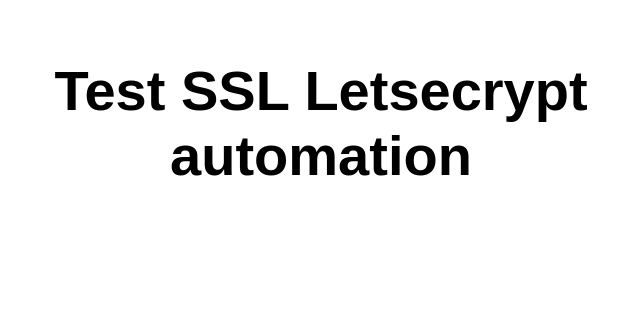
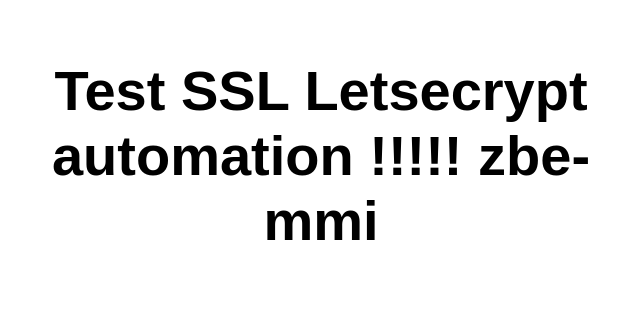
Before and after one commit to zenzedoon/staticwebapp, a plain HTML site: page src/index.html in a window 1280 px wide. Shown: the whole page, without its empty margins (319-959 px from the left). Drawn offline with Linux system fonts and the light colour scheme.

Commit message:
Update index.html

```diff
--- a/src/index.html
+++ b/src/index.html
@@ -10,7 +10,7 @@
 
 <body>
   <main>
-    <h1>Test SSL Letsecrypt automation</h1>
+    <h1>Test SSL Letsecrypt automation !!!!! zbe-mmi</h1>
   </main>
 </body>
 
```
